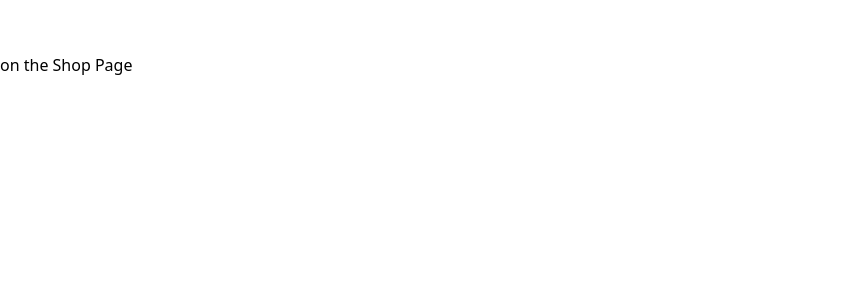
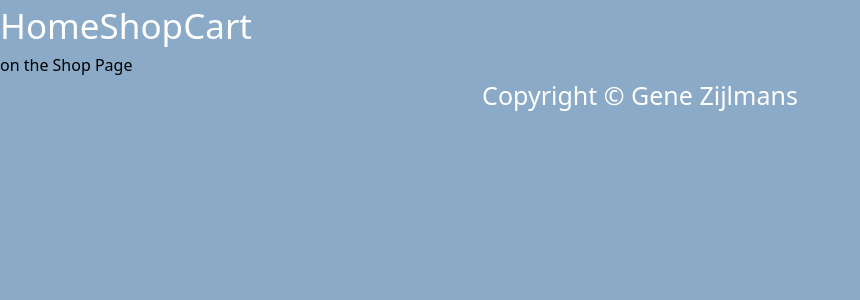
Before and after one commit to GeneZijlboot/Coffee-WebShop, a React (Vite) app: page /Shop in a window 1280 px wide. Shown: the top 300 px of the page, without its empty margins (0-860 px from the left). Built offline with nearby package versions, Linux system fonts and the light colour scheme; no server answers.

Commit message:
adding page logo

```diff
--- a/index.html
+++ b/index.html
@@ -2,7 +2,7 @@
 <html lang="en">
   <head>
     <meta charset="UTF-8" />
-    <link rel="icon" type="image/svg+xml" href="/vite.svg" />
+    <link rel="icon" href="Images/CoffeeLogo.png" />
     <meta name="viewport" content="width=device-width, initial-scale=1.0" />
     <title>WebShop</title>
   </head>
--- a/src/Components/Copyright.jsx
+++ b/src/Components/Copyright.jsx
@@ -1,7 +1,7 @@
 function Copyright() {
     return (
         <div className="bg-[#8aaac7] pt-[50px] pb-[50px] rounded-tr-[70px] rounded-tl-[70px]">
-            <a className="flex justify-center text-white text-[25px]" href="https://github.com/GeneZijlboot/WebShop">Copyright © Gene Zijlmans</a>
+            <a className="Copyright" href="https://github.com/GeneZijlboot/WebShop">Copyright © Gene Zijlmans</a>
         </div>
     )
 }
--- a/src/Components/HomePage.jsx
+++ b/src/Components/HomePage.jsx
@@ -36,7 +36,7 @@ function HomePage(){
             <div className="flex justify-center pb-[150px] gap-[100px]">
                 <div>
                 <p className="text-[35px] pt-[50px] pb-[10px]">Get in touch</p>
-                <p className="w-[400px] text-[20px] pb-[15px]">If you'd like to know more about our services, give us a call or send us an email!</p>
+                <p className="w-[400px] text-[20px] pb-[15px]">If you'd like to know more about our services, send us an email or give us a call!</p>
                 <p>ILoveCoffee@cofee.com{'\u00A0'}{'\u00A0'}{'\u00A0'}{'\u00A0'}{'\u00A0'}|{'\u00A0'}{'\u00A0'}{'\u00A0'}{'\u00A0'}{'\u00A0'}  0612345678</p>
                 </div>
                 <img src="../Images/Contact.png" className="h-[360px]"/>
--- a/src/Components/Shop.jsx
+++ b/src/Components/Shop.jsx
@@ -1,9 +1,43 @@
-import { useState , useEffect } from 'react';
+import { useState, useEffect } from 'react';
+import Copyright from './Copyright';
 
 function Shop() {
+    const [ispending, setIspending] = useState(true);
+    const [error, setError] = useState(null);
+
+    useEffect(() => {
+        fetch('https://github.com/ashleypatricks/coffee', {
+            method:'GET'
+        })
+        .then((res) => {
+            if(!res.ok){
+                throw Error('Could not fetch the data for that resource');
+            }
+            return res.json();
+        })
+        .then((data) => {
+            console.log(data);
+            setIspending(false);
+            setError(null);
+        })
+        .catch((error) => {
+            console.log(error);
+            setError(error);
+            setIspending(false);
+        });
+    }, [])
+
     return (
+        <div>
+            <div className="bg-[#f4f4f4]">
+                <p className="flex justify-center mt-[200px]">on the Shop Page</p>
+            </div>
 
-        <p className="flex justify-center mt-[200px]">on the Shop Page</p>
+            {/* COPYRIGHT SECTION*/}
+            <div>
+                <Copyright />
+            </div>
+        </div>
     )
 }
 
--- a/src/Components/ShoppingCart.jsx
+++ b/src/Components/ShoppingCart.jsx
@@ -1,6 +1,24 @@
+import Copyright from "./Copyright";
+
 function ShoppingCart() {
     return (
-        <p className="flex justify-center mt-[200px]">on the ShoppingCart Page</p>
+        <div>
+            {/*
+                if(array = ' '){
+                    return ( button die naar shop page gaat);
+                } else {
+                    return ( display ShoppingCart items);
+                }
+            */}
+            <div className="bg-[#f4f4f4]">
+                <p className="flex justify-center mt-[200px]">on the ShoppingCart Page</p>
+            </div>
+
+            {/* COPYRIGHT SECTION*/}
+            <div>
+                <Copyright />
+            </div>
+        </div>
     )
 }
 
--- a/src/index.css
+++ b/src/index.css
@@ -3,7 +3,7 @@
 @tailwind utilities;
 
 body{
-    @apply font-[sans]
+    @apply font-[sans] bg-[#8aaac7];
 }
 .HyperLink{
     @apply  text-[35px] text-white;
@@ -16,3 +16,11 @@ body{
 .HPtxt{
     @apply text-white text-[25px] mt-[45px];
 }
+
+.Copyright{
+    @apply flex justify-center text-white text-[25px];
+}
+
+.Copyright:hover{
+    @apply flex justify-center text-[#24415b] text-[25px];
+}
```
Also changed, not shown: Images/CoffeeLogo.png (added).
